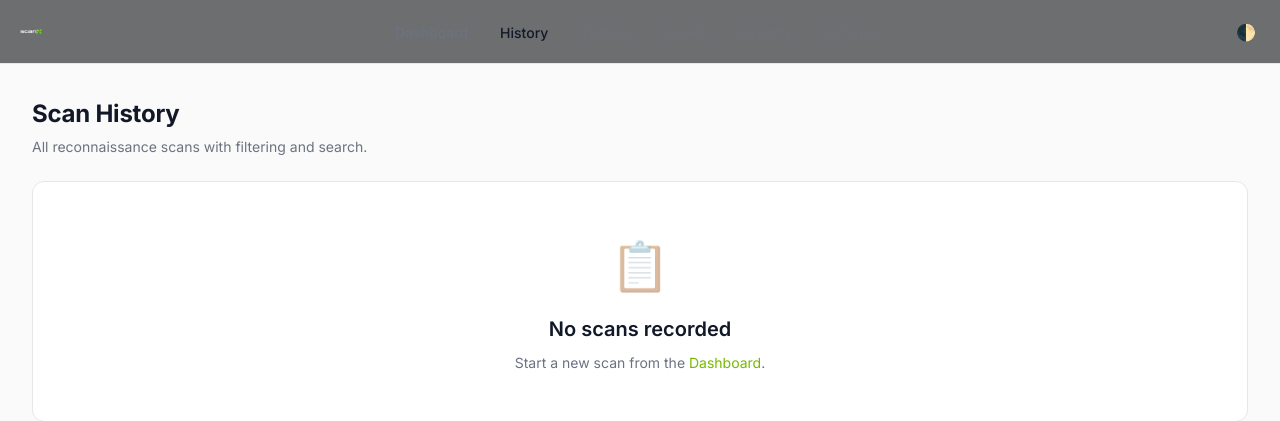
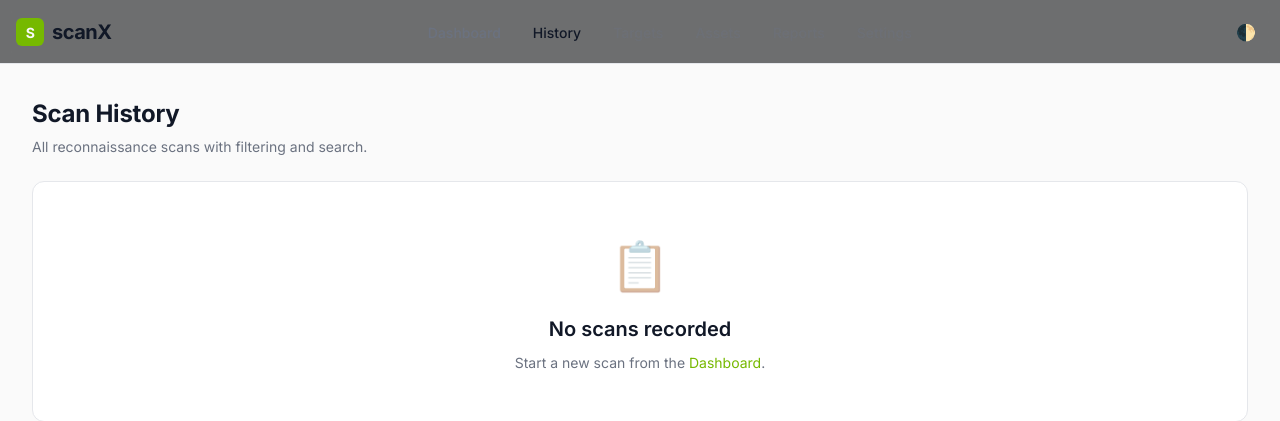
Before and after one commit to l1ackersalman/scanX, a Django app: page /history/ in a window 1280 px wide. Shown: the top 421 px of the page. Run offline with Django 5.2, Linux system fonts and the light colour scheme; data that the repository does not hold is empty.

Commit message:
Remove logo image, restore text brand name scanX

```diff
--- a/static/css/scanx.css
+++ b/static/css/scanx.css
@@ -114,8 +114,10 @@ header.app-bar .brand {
   font-weight: 700; font-size: var(--sx-text-xl); letter-spacing: -0.025em;
 }
 .brand-mark {
-  width: 30px; height: 14px; border-radius: 6px;
-  object-fit: contain;
+  display: inline-flex; align-items: center; justify-content: center;
+  width: 28px; height: 28px; border-radius: 6px;
+  background: var(--sx-accent); color: var(--sx-background);
+  font-weight: 800; font-size: var(--sx-text-sm);
 }
 header.app-bar mark {
   background: var(--sx-accent); color: var(--sx-background);
--- a/templates/base.html
+++ b/templates/base.html
@@ -11,7 +11,7 @@
   <link rel="preconnect" href="https://fonts.googleapis.com">
   <link rel="preconnect" href="https://fonts.gstatic.com" crossorigin>
   <link href="https://fonts.googleapis.com/css2?family=Inter:wght@400;500;600;700&family=JetBrains+Mono:wght@400;500&display=swap" rel="stylesheet">
-  <link rel="stylesheet" href="{% static 'css/scanx.css' %}?v=4">
+  <link rel="stylesheet" href="{% static 'css/scanx.css' %}?v=5">
   {% block extra_css %}{% endblock %}
 </head>
 <body>
@@ -22,7 +22,8 @@
     <header class="app-bar">
       <div class="bar-inner">
         <div class="brand">
-          <img src="{% static 'images/scanx-logo.png' %}" alt="scanX Logo" class="brand-mark">
+          <span class="brand-mark">S</span>
+          <span>scanX</span>
         </div>
         <nav class="nav" aria-label="Main navigation">
           <a href="{% url 'scanner:dashboard' %}" {% if request.resolver_match.url_name == 'dashboard' %}aria-current="page"{% endif %}>Dashboard</a>
```
